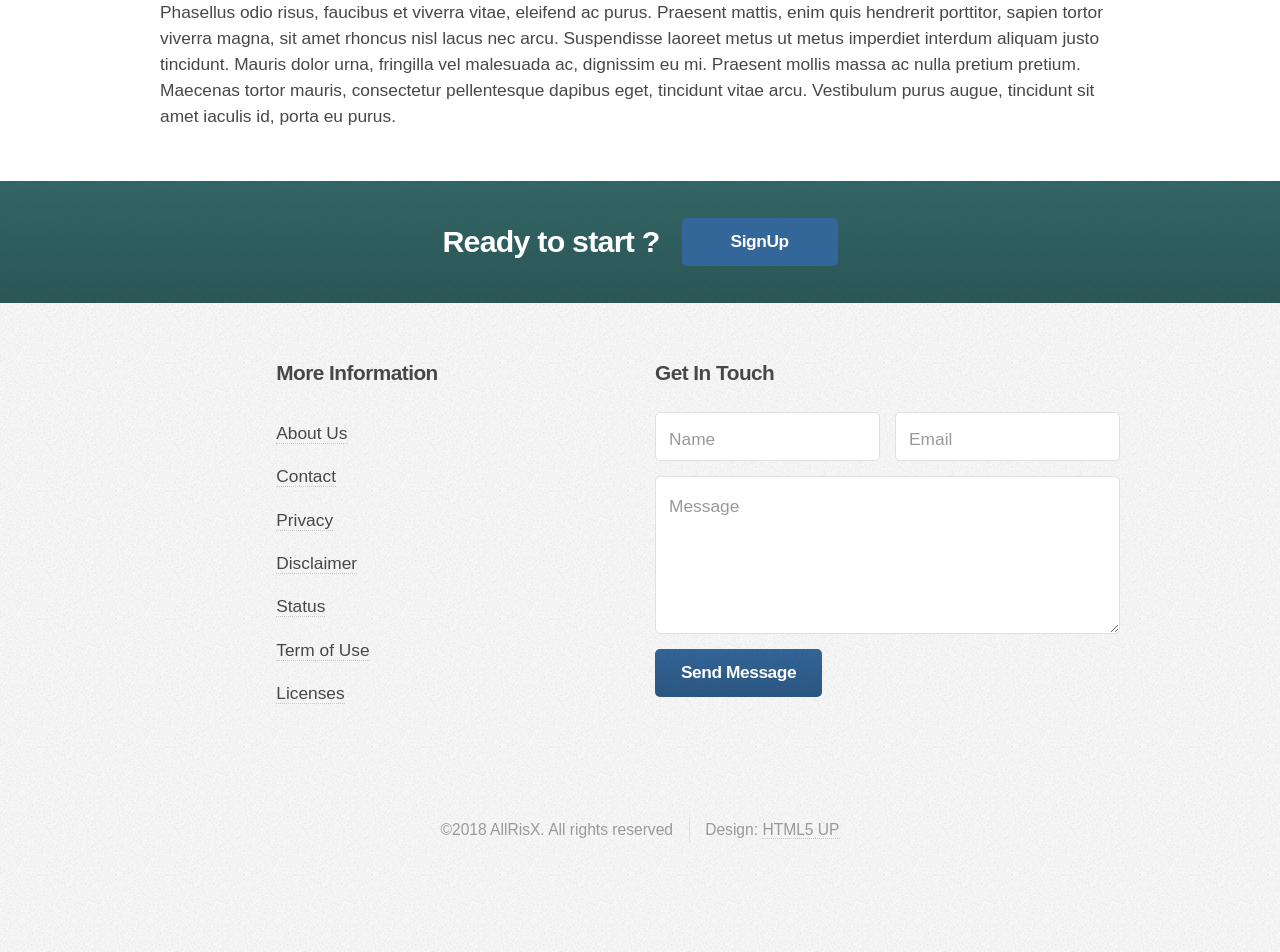
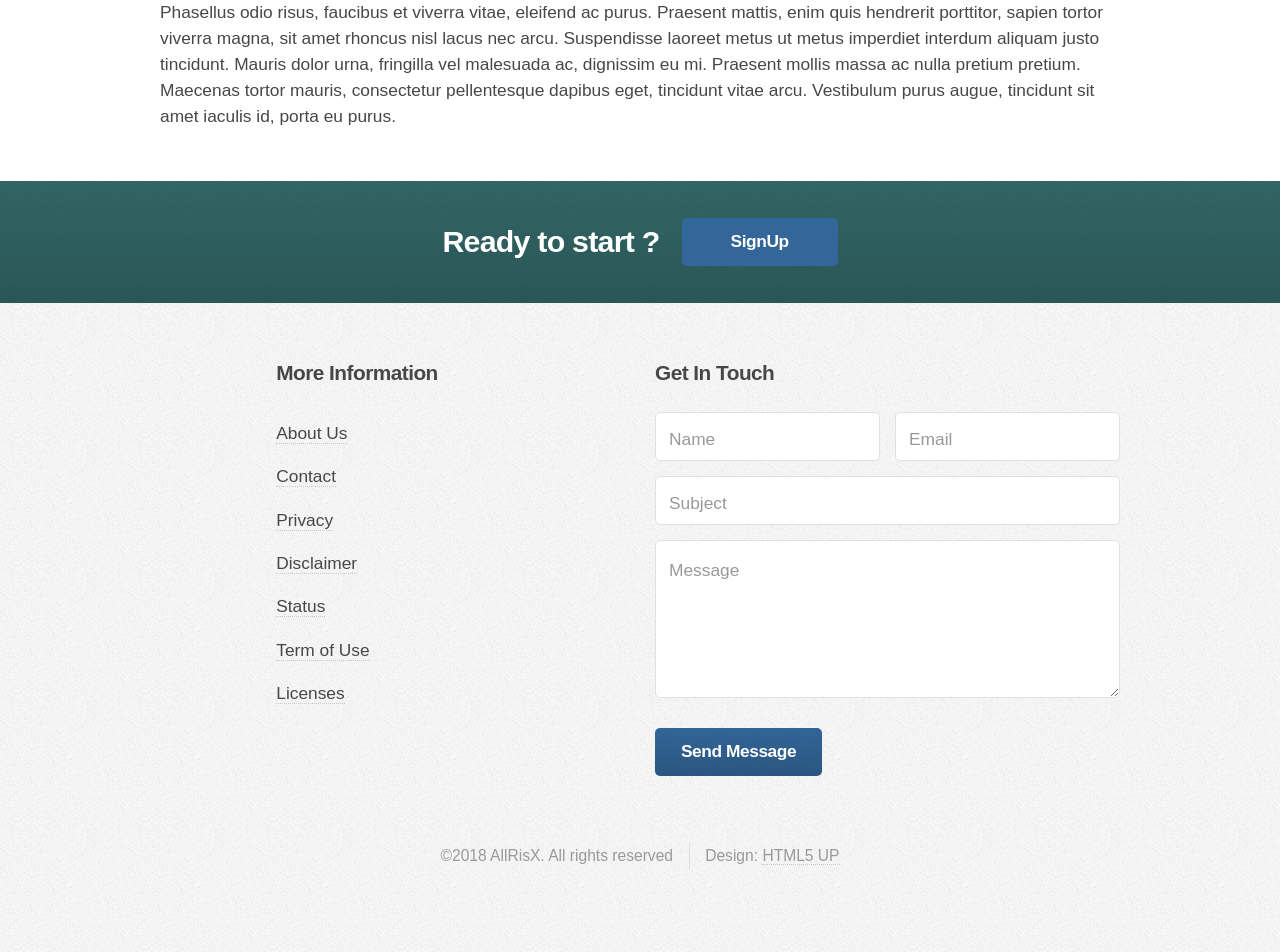
Before and after one commit to alljustincase/allrisx.com, a Jekyll site: the page built from about.html, in a window 1280 px wide. Shown: the part 1086-2038 px from the top of the page. Built offline with Jekyll 4.4.1, drawn with Linux system fonts in a browser that asks for light colours; before the commit the page ends 2012 px from its top, so only the background shows below that.

Commit message:
Updated 3 files via CloudCannon

```diff
--- a/_includes/footer.html
+++ b/_includes/footer.html
@@ -33,24 +33,38 @@
 						</div>
 						<section class="6u">
 							<h3>Get In Touch</h3>
-							<form>
+							<form action="https://getsimpleform.com/messages?form_api_token=3178db6845b1194ec45710657f17b5a6" method="POST" role="form" enctype="multipart/formdata" id="frmContact">
+								<input type="hidden" id="source" name="source" value="Message from AllRisx">
+								<input type='hidden' name='redirect_to' value='https://fantastic-breeze.cloudvent.net/thanks.html' />
 								<div class="row half collapse-at-2">
 									<div class="6u">
-										<input type="text" name="name" id="name" placeholder="Name" />
+										<input type="text" name="_from" id="_from" maxlength="30" required placeholder="Name" pattern="[a-zA-Z0-9]+"/>
 									</div>
 									<div class="6u">
-										<input type="email" name="email" id="email" placeholder="Email" />
+										<input type="email" name="_replyTo" id="_replyTo" placeholder="Email" maxlength="50" required pattern="[a-z0-9._%+-]+@[a-z0-9.-]+\.[a-z]{2,4}$" />
 									</div>
 								</div>
 								<div class="row half">
 									<div class="12u">
-										<textarea name="message" id="message" placeholder="Message" rows="5"></textarea>
+										<input type="text" id="_subject" name="_subject" maxlength="100" placeholder="Subject" required>
+									</div>
+								</div>
+								<div class="row half">
+									<div class="12u">
+										<textarea name="message" id="message" placeholder="Message" rows="5" maxlength="500" minlength="1" required></textarea>
+									</div>
+								</div>
+								<div class="row half">
+									<div class="12u">
+										<div class="g-recaptcha" data-callback="enableBtn" data-sitekey="6LdBoGMUAAAAAJ-5lI5-QQZ2js1eznRFK_NYCFR7" style="float:left; overflow-y: hidden;"></div>
 									</div>
 								</div>
 								<div class="row half">
 									<div class="12u">
 										<ul class="actions">
-											<li><input type="submit" class="button alt" value="Send Message" /></li>
+											<li>
+												<input type="submit" class="button alt" value="Send Message" id="btnSubmitForm"/>
+											</li>
 										</ul>
 									</div>
 								</div>
--- a/_includes/header.html
+++ b/_includes/header.html
@@ -26,44 +26,12 @@
 
 
 		<noscript>
-			<link rel="stylesheet" href="{{ site.baseurl }}/assets/css/skel.css" />
-			<link rel="stylesheet" href="{{ site.baseurl }}/assets/css/style.css" />
-			<link rel="stylesheet" href="{{ site.baseurl }}/assets/css/style-wide.css" />
+		<link rel="stylesheet" href="{{ site.baseurl }}/assets/css/skel.css" />
+		<link rel="stylesheet" href="{{ site.baseurl }}/assets/css/style.css" />
+		<link rel="stylesheet" href="{{ site.baseurl }}/assets/css/style-wide.css" />
 		</noscript>
 
-		{% if page.title contains "Home" %}
-
-		{% endif %}
-
-
-
 		<!--[if lte IE 8]><link rel="stylesheet" href="{{ site.baseurl }}/assets/css/ie/v8.css" /><![endif]-->
-
-
-        <!-- Start LiveHelpNow.net -->
-        <!--
-        <script type="text/javascript">
-          window.lhnJsSdkInit = function () {
-            lhnJsSdk.setup = {
-              application_id: "59293fde-7377-9244-be8d-217efd29c953",
-              application_secret: "cpasnkcek7qhrloqnniehjzcoezyzprre8h/hb+/pmrjpi/wdi"
-            };
-            lhnJsSdk.controls = [{
-              type: "hoc",
-              id: "42c4fc3e-c443-3643-bd5a-1bc16b1b7bda"
-            }];
-          };
-
-          (function (d, s) {
-            var newjs, lhnjs = d.getElementsByTagName(s)[0];
-            newjs = d.createElement(s);
-            newjs.src = "https://developer.livehelpnow.net/js/sdk/lhn-jssdk-current.min.js";
-            lhnjs.parentNode.insertBefore(newjs, lhnjs);
-          }(document, "script"));
-        </script>
-    	-->
-        <!-- End LiveHelpNow.net -->
-
 
 	</head>
 	<body>
```
Also changed, not shown: other parts of _includes/footer.html (+16 -7 lines), _includes/footer-contact.html (+0 -11 lines). Lines whose indentation alone changed are shown as unchanged.
